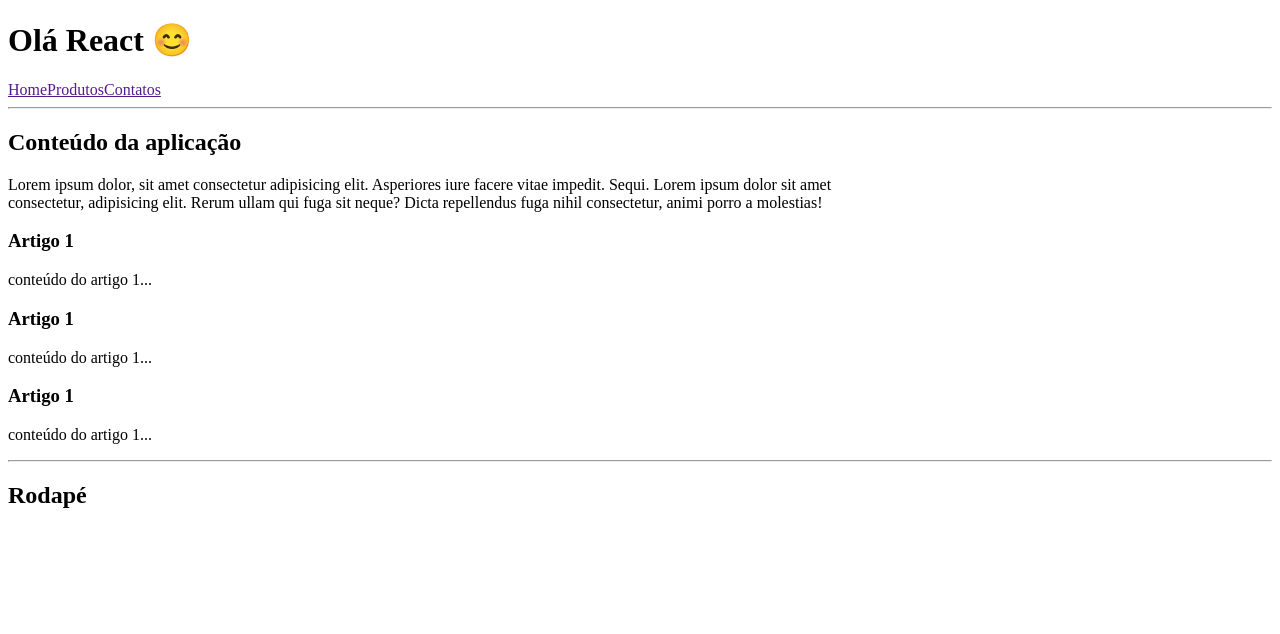
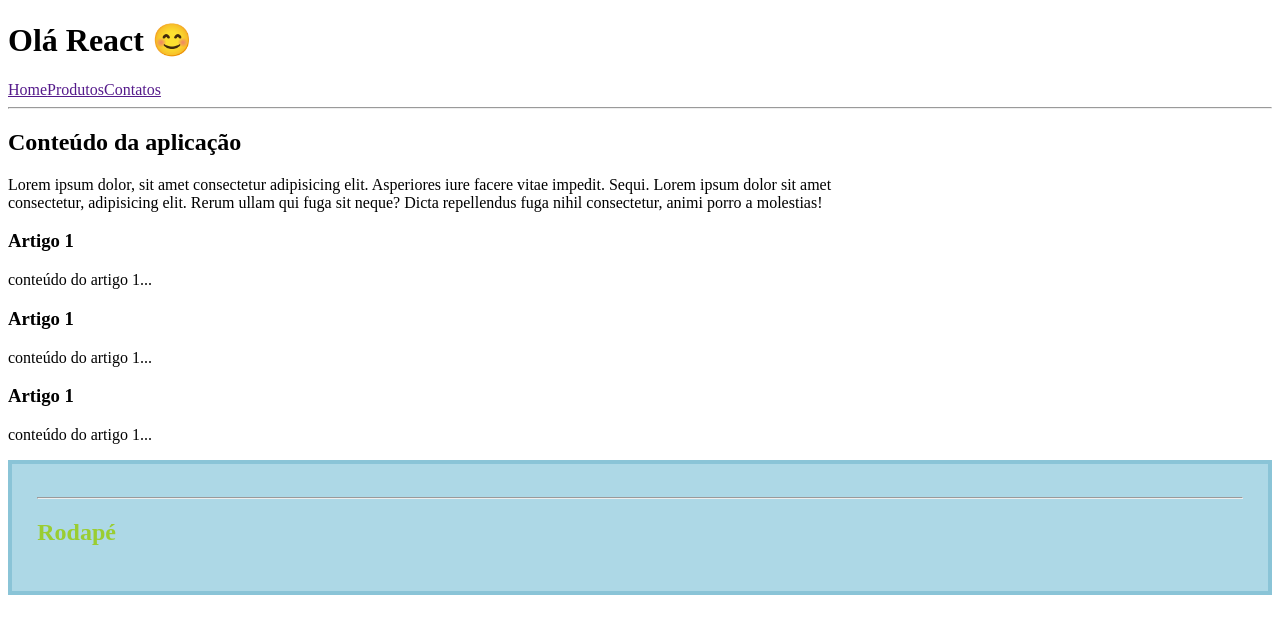
Before and after one commit to melissaJll/react-fundamentos, a React (Vite) app: page / in a window 1280 px wide. Shown: the top 634 px of the page. Built offline with nearby package versions, Linux system fonts and the light colour scheme.

Commit message:
css inline

```diff
--- a/src/components/Rodape.jsx
+++ b/src/components/Rodape.jsx
@@ -1,6 +1,14 @@
+//{} significa js  e {{objeto}}
 function Rodape() {
   return (
-    <footer>
+    <footer
+      style={{
+        backgroundColor: "lightblue",
+        padding: "2%",
+        color: "yellowgreen",
+        border: "solid 4px #8ac4d7",
+      }}
+    >
       <hr />
       <h2>Rodapé</h2>
     </footer>
```
